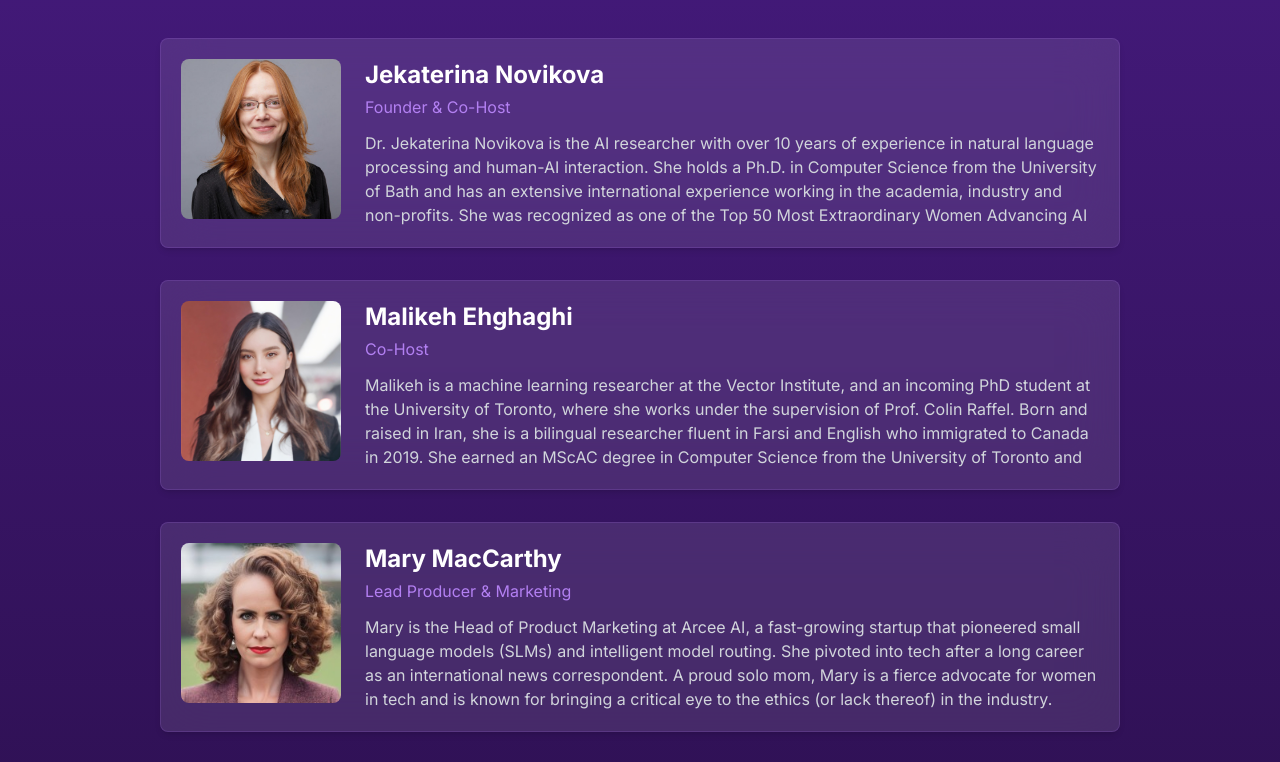
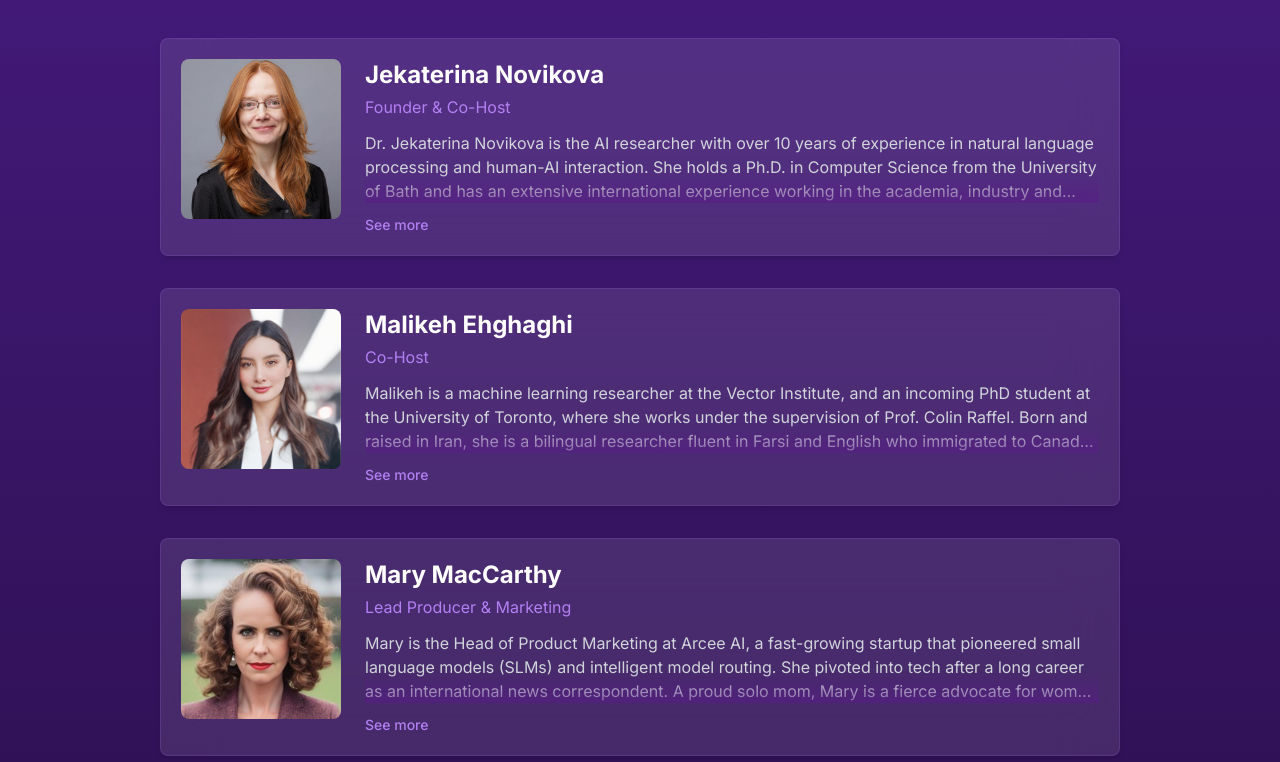
Before and after one commit to women-in-ai-research/women-in-ai-research.github.io, a Next.js app: page / in a window 1280 px wide. Shown: the part 3020-3782 px from the top of the page. Built offline with nearby package versions, Linux system fonts and the light colour scheme; no server answers.

Commit message:
update sections

```diff
--- a/app/components/about/AboutSection.tsx
+++ b/app/components/about/AboutSection.tsx
@@ -24,6 +24,7 @@ function TeamMemberCard({ image, name, title, bio }: TeamMemberCardProps) {
   const [isTruncated, setIsTruncated] = useState(false);
   const [isMobile, setIsMobile] = useState(false);
   const bioRef = useRef<HTMLParagraphElement>(null);
+  const hiddenBioRef = useRef<HTMLParagraphElement>(null);
 
   useEffect(() => {
     const checkMobile = () => {
@@ -31,14 +32,21 @@ function TeamMemberCard({ image, name, title, bio }: TeamMemberCardProps) {
     };
 
     const checkTruncation = () => {
-      if (bioRef.current) {
-        const { scrollHeight, clientHeight } = bioRef.current;
-        setIsTruncated(scrollHeight > clientHeight);
+      // Use a more reliable method to detect truncation
+      if (hiddenBioRef.current && bioRef.current) {
+        const fullHeight = hiddenBioRef.current.scrollHeight;
+        const visibleHeight = bioRef.current.clientHeight;
+        setIsTruncated(fullHeight > visibleHeight);
+      } else {
+        // Fallback: assume long text needs truncation
+        setIsTruncated(bio.length > 200);
       }
     };
 
     checkMobile();
-    checkTruncation();
+
+    // Small delay to ensure DOM is ready
+    setTimeout(checkTruncation, 10);
 
     window.addEventListener('resize', checkMobile);
     window.addEventListener('resize', checkTruncation);
@@ -78,22 +86,36 @@ function TeamMemberCard({ image, name, title, bio }: TeamMemberCardProps) {
             </p>
           )}
           <div className="text-gray-300 text-center md:text-left w-full">
+            {/* Hidden reference for measuring full text height */}
+            <p ref={hiddenBioRef} className="absolute opacity-0 pointer-events-none" aria-hidden="true">
+              {bio}
+            </p>
+
             {/* Show nothing on mobile unless expanded */}
-            <div className={`relative ${!expanded && isMobile ? 'hidden sm:block' : ''} ${!expanded && !isMobile ? 'max-h-24 overflow-hidden' : ''}`}>
-              <p ref={bioRef} className={expanded || !isMobile ? '' : 'line-clamp-3'}>
+            <div className={`relative ${!expanded && isMobile ? 'hidden sm:block' : ''}`}>
+              <p
+                ref={bioRef}
+                className={
+                  expanded
+                    ? ''
+                    : isMobile
+                      ? 'hidden'
+                      : 'line-clamp-3'
+                }
+              >
                 {bio}
               </p>
               {!expanded && !isMobile && isTruncated && (
-                <div className="absolute bottom-0 left-0 right-0 h-12 bg-gradient-to-t from-slate-900/40 to-transparent"></div>
+                <div className="absolute bottom-0 left-0 right-0 h-8 bg-gradient-to-t from-purple-900/60 to-transparent pointer-events-none"></div>
               )}
             </div>
 
-            {/* Always show the button on mobile, centered */}
+            {/* Show button when text is truncated or on mobile */}
             {(isTruncated || isMobile) && (
               <div className="flex justify-center md:justify-start">
                 <button
                   onClick={() => setExpanded(!expanded)}
-                  className="text-wiair-light hover:text-wiair-lightest mt-2 transition-colors font-medium"
+                  className="text-wiair-light hover:text-wiair-lightest mt-3 transition-colors font-medium text-sm"
                 >
                   {expanded ? 'See less' : 'See more'}
                 </button>
```
